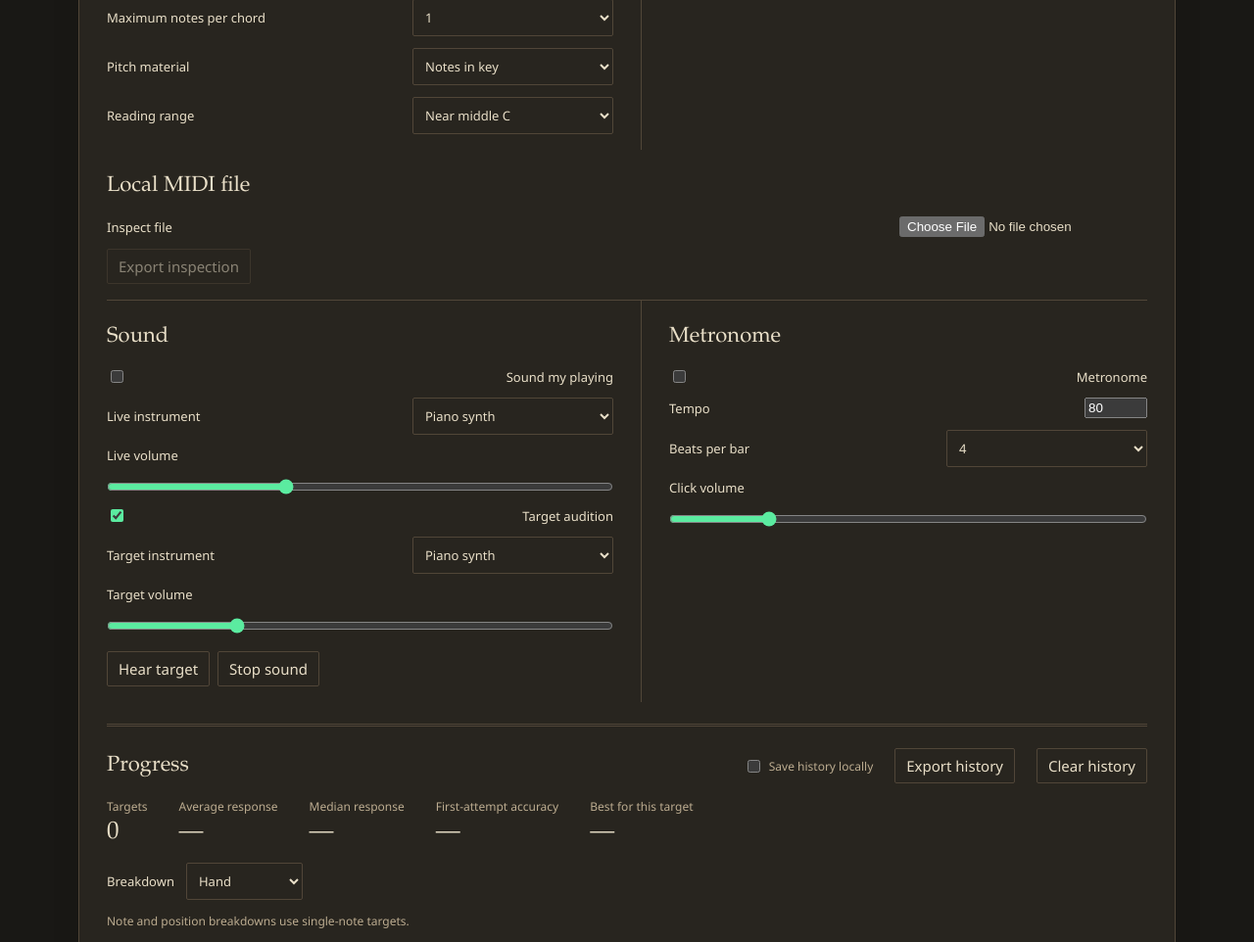
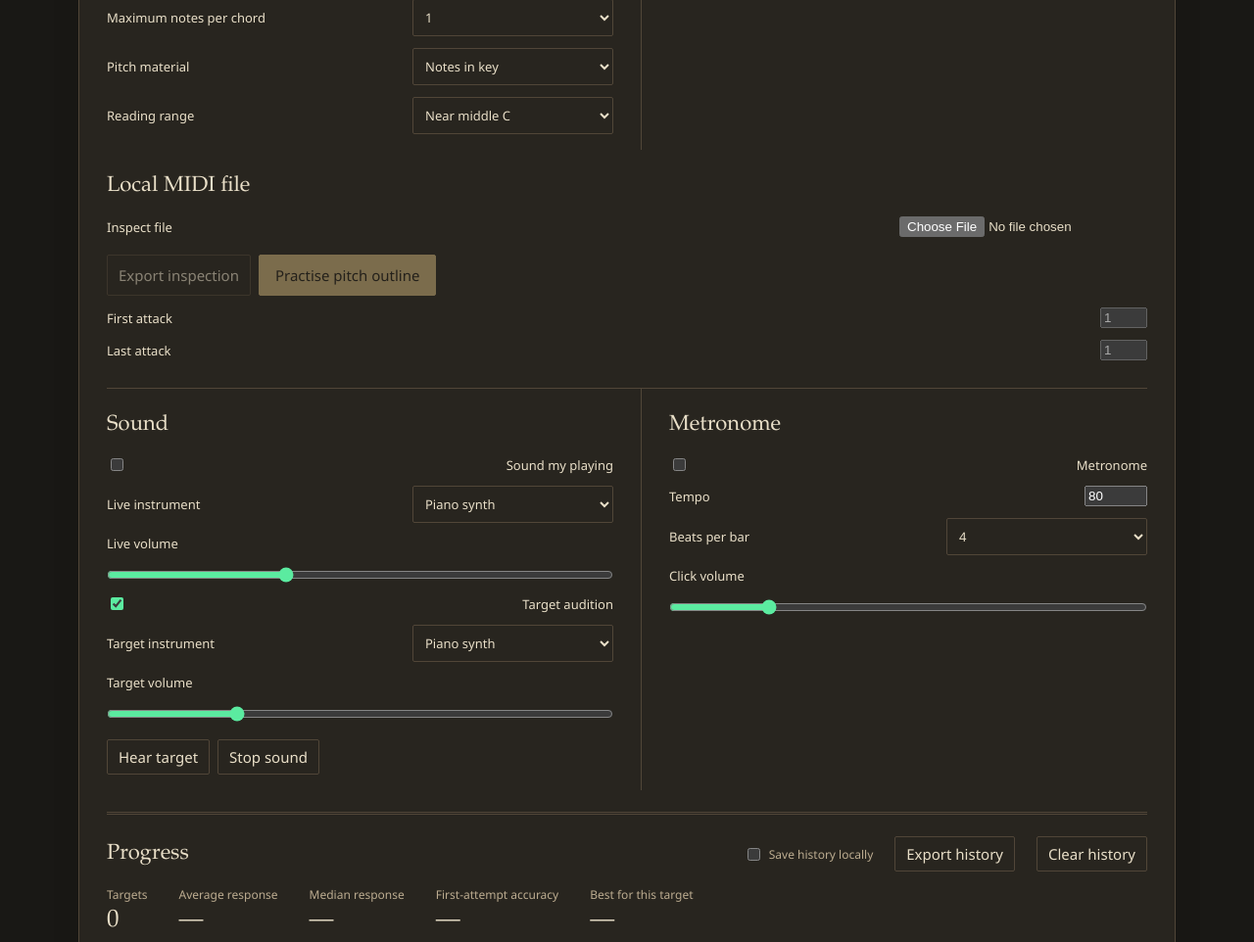
Before and after one commit to dkjroot/piano_sight_reader, a Flask app: page / in a window 1280 px wide. Shown: the part 1305-2267 px from the top of the page at 98% size. Run offline with Flask 3, Linux system fonts and the light colour scheme.

Commit message:
Practise filtered passages from local MIDI pitch outlines

```diff
--- a/static/app.js
+++ b/static/app.js
@@ -4,11 +4,16 @@ import {makePracticePhrase as makePhrase} from './harmony.js';
 import {ProgressPanel} from './progress.js';
 import {SoundPanel} from './sound.js';
 import {ScorePanel} from './score.js';
+import {makeOutline} from './outline.js';
 
 const $ = id => document.getElementById(id);
 const performance = new Performance();
 const progress = new ProgressPanel();
-const scorePanel = new ScorePanel();
+let activePiece=null;
+const scorePanel = new ScorePanel((score,bounds,filename)=>{
+  activePiece={score,bounds,filename}; $('source-midi').disabled=false; $('source').value='midi'; $('end-repeat').checked=true;
+  completed=0; $('count').textContent='0'; persist(); syncMode(); newTarget();
+},()=>settings());
 const controls = ['hand', 'size', 'min-size', 'length', 'preview', 'scroll-mode', 'source', 'harmony-scale', 'hand-span', 'material', 'span', 'low', 'high', 'key'];
 for (const id of ['size','min-size']) $(id).replaceChildren(...Array.from({length:10}, (_, i) => new Option(String(i+1), String(i+1))));
 $('key').replaceChildren(...KEYS.map(key => new Option(key.label, key.id)));
@@ -25,21 +30,24 @@ $('low').max = $('high').max = 127;
 try {
   const saved = JSON.parse(localStorage.getItem(storageKey) || '{}');
   for (const id of controls) {
-    if (saved[id] !== undefined && (['low', 'high'].includes(id) ? Number.isInteger(+saved[id]) && +saved[id] >= 0 && +saved[id] <= 127 : [...$(id).options].some(o => o.value === String(saved[id])))) $(id).value = saved[id];
+    if (saved[id] !== undefined && (['low', 'high'].includes(id) ? Number.isInteger(+saved[id]) && +saved[id] >= 0 && +saved[id] <= 127 : [...$(id).options].some(o => !o.disabled && o.value === String(saved[id])))) $(id).value = saved[id];
   }
   if (['repeat','new'].includes(saved.endAction)) $(`end-${saved.endAction}`).checked = true;
 } catch { /* Restricted storage or an old setting must not prevent practice. */ }
 if (+$('low').value > +$('high').value) $('high').value = $('low').value;
 if (+$('min-size').value > +$('size').value) $('min-size').value = $('size').value;
-function settings() { return {...Object.fromEntries(controls.map(id => [id, ['low', 'high', 'size','min-size','length','preview'].includes(id) ? +$(id).value : $(id).value])), endAction:document.querySelector('[name="end-action"]:checked').value}; }
+function settings() { return {...Object.fromEntries(controls.map(id => [id, ['low', 'high', 'size','min-size','length','preview'].includes(id) ? +$(id).value : $(id).value])), endAction:document.querySelector('[name="end-action"]:checked').value,scoreId:$('source').value==='midi' ? activePiece?.score.sha256 : null,passage:$('source').value==='midi' ? activePiece?.bounds : null}; }
 function persist() { try { localStorage.setItem(storageKey, JSON.stringify(settings())); } catch { /* Session still works. */ } }
 function syncMode() {
+  const imported=$('source').value==='midi';
+  $('end-new').disabled=imported;
+  if(imported) $('end-repeat').checked=true;
   const continuous = settings().endAction === 'new';
-  $('length').disabled = continuous;
-  const harmonic=$('source').value !== 'random';
+  $('length').disabled = continuous || imported; $('min-size').disabled=imported;
+  const harmonic=['triads','cadence'].includes($('source').value);
   $('harmony-scale').disabled=!harmonic; $('hand-span').disabled=!harmonic;
   $('material').disabled=harmonic;
-  $('practice-title').textContent = continuous ? 'Practice' : 'Phrase';
+  $('practice-title').textContent = imported ? 'Pitch outline' : continuous ? 'Practice' : 'Phrase';
   $('count-label').textContent = continuous ? 'targets completed' : 'repetitions completed';
 }
 syncMode();
@@ -169,7 +177,7 @@ function drawStaff() {
   systems += svg;
   }
   $('staff').innerHTML = systems;
-  $('phrase-position').textContent = settings().endAction === 'new' ? String(streamOffset+phraseIndex+1) : `${phraseIndex+1} / ${phrase.length}`;
+  $('phrase-position').textContent = !phrase.length ? '—' : settings().endAction === 'new' ? String(streamOffset+phraseIndex+1) : `${phraseIndex+1} / ${phrase.length}`;
   $('note-names').textContent = target.map(noteName).join(' · ');
 }
 
@@ -245,7 +253,9 @@ function paintKeys(hints = []) {
 }
 function newTarget() {
   clearTimeout(settleTimer); clearTimeout(nextTimer);
-  phrase = makePhrase({...settings(), length:settings().endAction === 'new' ? 32 : settings().length});
+  phrase = settings().source==='midi' ? makeOutline(activePiece?.score,settings(),activePiece?.bounds).targets : makePhrase({...settings(), length:settings().endAction === 'new' ? 32 : settings().length});
+  $('score-playing').textContent=settings().source==='midi' && activePiece ? `Practising ${activePiece.filename} · source attacks ${activePiece.bounds.start}–${activePiece.bounds.end}` : '';
+  scorePanel.refresh();
   streamOffset = 0;
   restartPhrase();
 }
@@ -318,7 +328,7 @@ function update() {
     $('feedback').textContent = result.extra.length ? hints.length ? 'Adjust the marked notes' : 'Extra notes — release the red keys' : result.correct.length ? 'Add the missing notes' : '';
     const available = settings();
     const outside = [...held].filter(n => n < available.low || n > available.high);
-    $('detail').textContent = `${result.correct.length} of ${target.length} matched · ${result.missing.length} missing${result.extra.length ? ` · ${result.extra.length} extra` : ''}${outside.length ? ` · Outside keyboard range: ${outside.map(n => noteName(spell(n))).join(', ')}` : ''}${settings()['min-size'] > target.length ? ' · Fewer distinct written notes fit this range.' : ''}`;
+    $('detail').textContent = `${result.correct.length} of ${target.length} matched · ${result.missing.length} missing${result.extra.length ? ` · ${result.extra.length} extra` : ''}${outside.length ? ` · Outside keyboard range: ${outside.map(n => noteName(spell(n))).join(', ')}` : ''}${settings().source!=='midi' && settings()['min-size'] > target.length ? ' · Fewer distinct written notes fit this range.' : ''}`;
   }
 }
 
--- a/static/metrics.js
+++ b/static/metrics.js
@@ -34,8 +34,10 @@ export function summary(records) {
   return {count:times.length,mean:times.reduce((a,b)=>a+b,0)/times.length,median:(times[Math.floor(middle)]+times[Math.ceil(middle)])/2,p90:times[Math.ceil(times.length*.9)-1],accuracy:records.filter(r=>r.firstAttemptCorrect).length/times.length};
 }
 export function exerciseIdentity(notes,settings,phrase) {
+  const imported=settings.source==='midi';
   const fields=['hand','key','source','material','span','low','high','size','min-size','harmony-scale','hand-span','endAction'];
-  return JSON.stringify([1,fields.map(field=>[field,settings[field]??null]),notes.map(n=>[n.midi,n.letter,n.accidental,n.octave,n.staff]),settings.endAction==='repeat' ? phrase.map(chord=>chord.map(n=>n.midi)) : null]);
+  if(imported) fields.push('scoreId','passage');
+  return JSON.stringify([1,fields.map(field=>[field,settings[field]??null]),notes.map(n=>{const values=[n.midi,n.letter,n.accidental,n.octave,n.staff]; if(imported) values.push(n.sourceOnset); return values;}),settings.endAction==='repeat' && !imported ? phrase.map(chord=>chord.map(n=>n.midi)) : null]);
 }
 export function grouped(records,dimension) {
   const groups=new Map();
--- /dev/null
+++ b/static/outline.js
@@ -0,0 +1,38 @@
+import {candidates,spellChord} from './core.js';
+
+export function attackGroups(score) {
+  const groups=new Map();
+  for(const note of score?.notes||[]) {
+    if(note.channel===9) continue; // Preserve percussion in the inspection, not piano practice.
+    if(!groups.has(note.start_tick)) groups.set(note.start_tick,[]);
+    groups.get(note.start_tick).push(note);
+  }
+  return [...groups].sort(([a],[b])=>a-b).map(([tick,notes])=>({tick,notes}));
+}
+export function makeOutline(score,settings,{start=1,end=512}={}) {
+  const groups=attackGroups(score), pool=new Set(candidates(settings));
+  start=Math.max(1,Math.min(groups.length,Math.trunc(start)||1));
+  end=Math.max(start,Math.min(groups.length,start+511,Math.trunc(end)||groups.length));
+  const targets=[]; let retained=0, considered=0;
+  for(let index=start-1;index<end && index<groups.length;index++) {
+    const group=groups[index], pitches=[...new Set(group.notes.map(n=>n.midi))].filter(n=>pool.has(n)).sort((a,b)=>a-b);
+    considered+=group.notes.length;
+    const priority=[];
+    // Melody, bass, then inner notes. Never add pitches absent from the source.
+    if(pitches.length) priority.push(pitches.at(-1));
+    if(pitches.length>1) priority.push(pitches[0]);
+    priority.push(...pitches.slice(1,-1).reverse());
+    const selected=[];
+    for(const pitch of priority) {
+      if(selected.length>=Math.max(1,Math.min(10,+settings.size||1))) break;
+      if(spellChord([...selected,pitch],settings.material==='flats',settings.key)) selected.push(pitch);
+    }
+    if(!selected.length) continue;
+    const written=spellChord(selected,settings.material==='flats',settings.key);
+    targets.push(written.map(note=>{
+      const ids=group.notes.filter(n=>n.midi===note.midi).map(n=>n.id); retained+=ids.length;
+      return {...note,staff:settings.hand==='left' || (settings.hand==='both' && note.midi<60) ? 'bass' : 'treble',sourceTick:group.tick,sourceOnset:index+1,sourceIds:ids};
+    }));
+  }
+  return {targets,totalOnsets:groups.length,start,end,retainedNotes:retained,omittedNotes:considered-retained};
+}
--- a/static/score.js
+++ b/static/score.js
@@ -1,7 +1,9 @@
+import {attackGroups,makeOutline} from './outline.js';
 // Local file inspection is separate from the live MIDI event path.
 const $=id=>document.getElementById(id);
 export class ScorePanel {
-  constructor(onLoad=()=>{}) {
+  constructor(onPractice=()=>{},getSettings=()=>({low:48,high:84,hand:'right',material:'white',span:'near',size:1,key:'C'})) {
+    this.getSettings=getSettings;
     this.score=null; this.revision=0;
     $('score-file').addEventListener('change',async()=>{
       const revision=++this.revision, file=$('score-file').files[0];
@@ -18,13 +20,25 @@ export class ScorePanel {
         $('score-details').textContent=result.tracks.map(track=>track.name).join(' · ');
         $('score-warnings').textContent=result.warnings.join(' ');
         $('export-score').disabled=false;
-        onLoad(result);
+        const count=attackGroups(result).length;
+        for(const id of ['passage-start','passage-end']) {$(id).disabled=!count; $(id).max=Math.max(1,count);}
+        $('passage-start').value=1; $('passage-end').value=Math.min(512,count)||1; this.refresh();
       } catch(error) {if(revision===this.revision) $('score-status').textContent='Import failed: '+error.message;}
     });
+    for(const id of ['passage-start','passage-end']) $(id).addEventListener('change',()=>this.refresh());
+    $('practice-score').addEventListener('click',()=>{const outline=this.refresh(); if(outline?.targets.length) onPractice(this.score,{start:outline.start,end:outline.end},this.filename);});
     $('export-score').addEventListener('click',()=>{
       if(!this.score) return;
       const blob=new Blob([JSON.stringify(this.score,null,2)],{type:'application/json'}), url=URL.createObjectURL(blob), link=document.createElement('a');
       link.href=url; link.download='midi-inspection.json'; link.click(); setTimeout(()=>URL.revokeObjectURL(url),1000);
     });
   }
+  refresh() {
+    if(!this.score) return null;
+    const outline=makeOutline(this.score,this.getSettings(),{start:+$('passage-start').value,end:+$('passage-end').value});
+    $('passage-start').value=outline.start; $('passage-end').value=outline.end;
+    $('practice-score').disabled=!outline.targets.length;
+    $('outline-status').textContent=outline.targets.length ? `${outline.targets.length} targets · ${outline.retainedNotes} source notes retained · ${outline.omittedNotes} omitted` : 'No eligible attacks. Widen the range or change the pitch/hand settings.';
+    return outline;
+  }
 }
--- a/templates/index.html
+++ b/templates/index.html
@@ -33,7 +33,7 @@
 
   <section class="settings-grid">
     <div class="card settings"><h2>Practice setup</h2>
-      <label>Exercise <select id="source"><option value="random">Random pitches</option><option value="triads">Diatonic chords</option><option value="cadence">Cadence</option></select></label>
+      <label>Exercise <select id="source"><option value="random">Random pitches</option><option value="triads">Diatonic chords</option><option value="cadence">Cadence</option><option id="source-midi" value="midi" disabled>Local MIDI outline</option></select></label>
       <label>Tonality <select id="harmony-scale"><option value="major">Major</option><option value="minor">Natural minor</option></select></label>
       <label>Maximum hand span <select id="hand-span"><option value="12">Octave</option><option value="16">Tenth</option><option value="24">Two octaves</option></select></label>
       <label>Key <select id="key"><option value="C">C major / A minor</option></select></label>
@@ -58,7 +58,10 @@
   <section class="card settings" aria-label="Local MIDI file"><h2>Local MIDI file</h2>
     <label>Inspect file <input id="score-file" type="file" accept=".mid,.midi,audio/midi"></label>
     <p id="score-status" class="small" role="status"></p><p id="score-details" class="small"></p><p id="score-warnings" class="small" role="status"></p>
-    <button id="export-score" class="quiet" disabled>Export inspection</button>
+    <div class="range-buttons"><button id="export-score" class="quiet" disabled>Export inspection</button><button id="practice-score" disabled>Practise pitch outline</button></div>
+    <label>First attack <input id="passage-start" type="number" min="1" max="1" value="1" disabled></label>
+    <label>Last attack <input id="passage-end" type="number" min="1" max="1" value="1" disabled></label>
+    <p id="outline-status" class="small" role="status"></p><p id="score-playing" class="small" role="status"></p>
   </section>
   <section class="settings-grid" aria-label="Sound settings">
     <div class="card settings"><h2>Sound</h2>
```
Also changed, not shown: AGENTS.md (+7 -0 lines), DEVELOPMENT.md (+22 -0 lines), ROADMAP.md (+9 -2 lines), tests/browser.cjs (+42 -0 lines), tests/core.test.js (+49 -0 lines), tests/test_app.py (+1 -1 lines), README.md.
